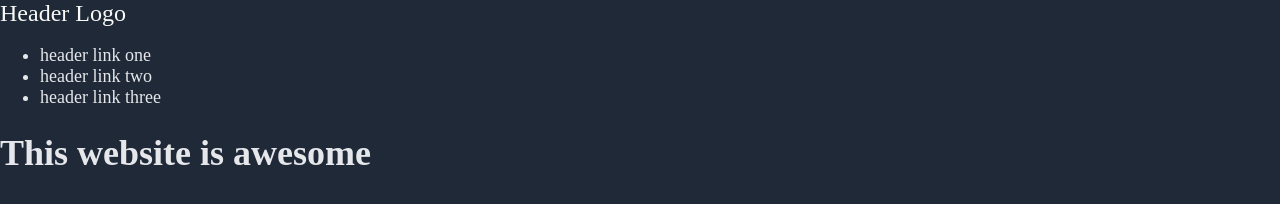
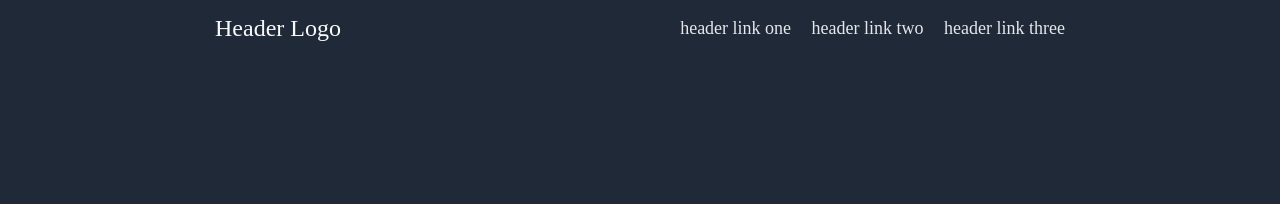
Before and after one commit to Gekolord/Project-Landing-Page-, a plain HTML site: page index.html in a window 1280 px wide. Drawn offline with Linux system fonts and the light colour scheme.

Commit message:
add position to header

```diff
--- a/index.html
+++ b/index.html
@@ -19,7 +19,7 @@
             </div>
             <div class="textimg">
                 <div class="text">
-                    <h1>This website is awesome</h1>
+
 
                 </div>
                 <div class="img">
--- a/style.css
+++ b/style.css
@@ -9,11 +9,16 @@ body {
     flex: 1;
     background-color: #1F2937;
     display: flex;
+    flex-direction: column;
+    align-items: center;
 }
 
 .header {
     color: #f9faf8;
     font-size: 24px;
+    display: flex;
+    justify-content: space-between;
+    align-items: center;
 
 }
 
@@ -22,3 +27,20 @@ body {
     font-size: 18px;
     color: #e5e7eb;
 }
+
+ul {
+    list-style-type: none;
+    padding: 0;
+
+}
+
+li {
+    display: inline-block;
+    margin-left: 16px
+}
+
+.herocont {
+    width: 850px;
+    display: flex;
+    flex-direction: column;
+}
```
